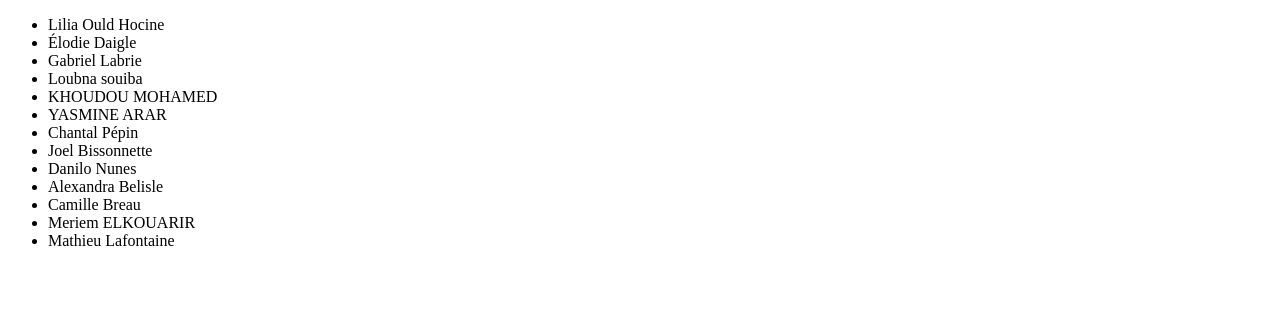
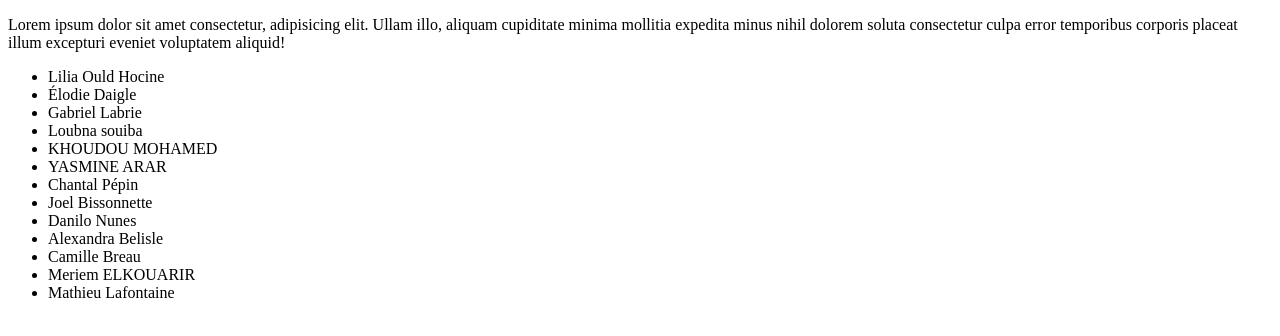
Before and after one commit to liliaouldhocine/conflictstarter, a plain HTML site: page index.html in a window 1280 px wide. Drawn offline with Linux system fonts and the light colour scheme.

Commit message:
Finaliser le feature-2

```diff
--- a/index.html
+++ b/index.html
@@ -4,6 +4,12 @@
     <meta charset="UTF-8" />
     <meta name="viewport" content="width=device-width, initial-scale=1.0" />
     <title>Les développeurs participants</title>
+    <p>
+      Lorem ipsum dolor sit amet consectetur, adipisicing elit. Ullam illo,
+      aliquam cupiditate minima mollitia expedita minus nihil dolorem soluta
+      consectetur culpa error temporibus corporis placeat illum excepturi
+      eveniet voluptatem aliquid!
+    </p>
   </head>
   <body>
     <ul>
```
